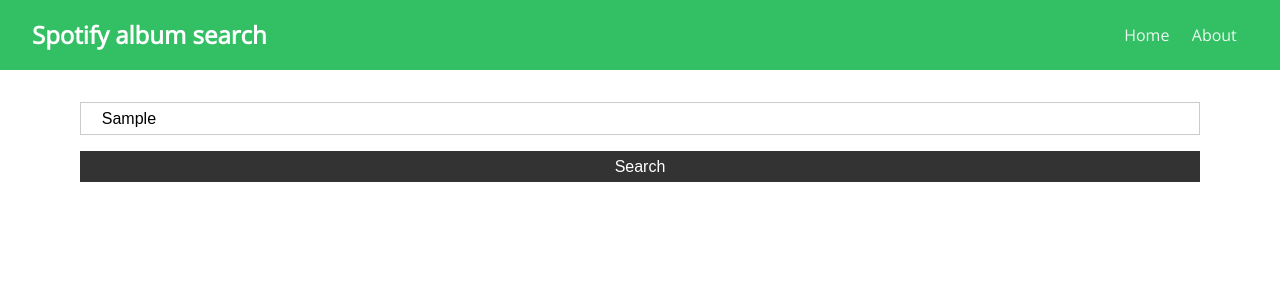
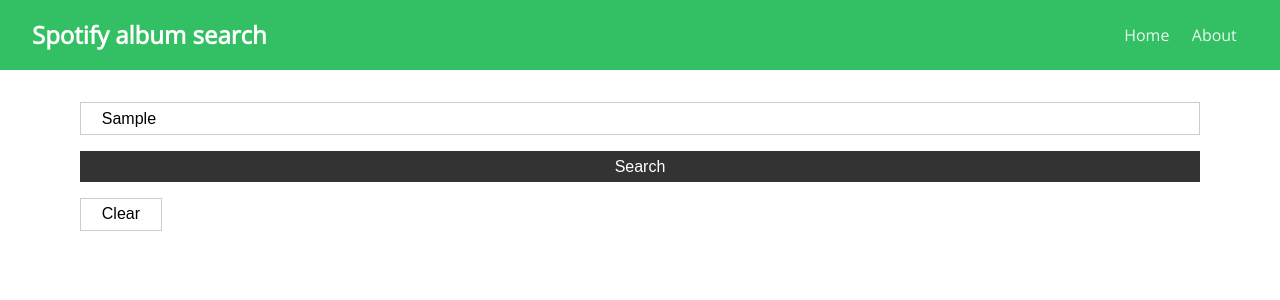
Before and after one commit to aniruddha-jafa/spotify-albums-client, a React (Create React App) app: page / in a window 1280 px wide. Both pictures are taken after typing "Sample" into the empty fields and a click on the button "Search". Shown: the top 300 px of the page. Built offline with nearby package versions, Linux system fonts and the light colour scheme; no server answers.

Commit message:
Added a 'clear' button to Search component

```diff
--- a/src/components/Search.js
+++ b/src/components/Search.js
@@ -24,12 +24,20 @@ function Search({ setArtistId }) {
 
   const onChange = e => setSearchText(e.target.value)
 
+  const clearArtist = () => {
+    setArtistId('')
+    setArtistName('')
+    setSearchText('')
+  }
+
   return (
     <>
-      <form onSubmit={onSubmit} onChange={onChange}>
+      <form onSubmit={onSubmit}>
         <input
           type="text"
           name="artist"
+          onChange={onChange}
+          value={searchText}
           placeholder="Search an artist..."
           className="btn wide-block btn-light"
         />
@@ -37,6 +45,12 @@ function Search({ setArtistId }) {
           Search
         </button>
       </form>
+      {
+        artistName && (
+      <button className='btn btn-light' onClick={clearArtist}>
+        Clear
+      </button>
+      )}
     </>
   )
 }
```
